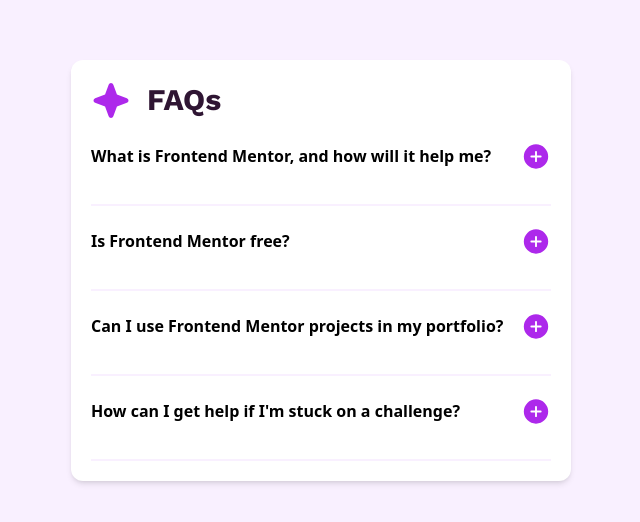
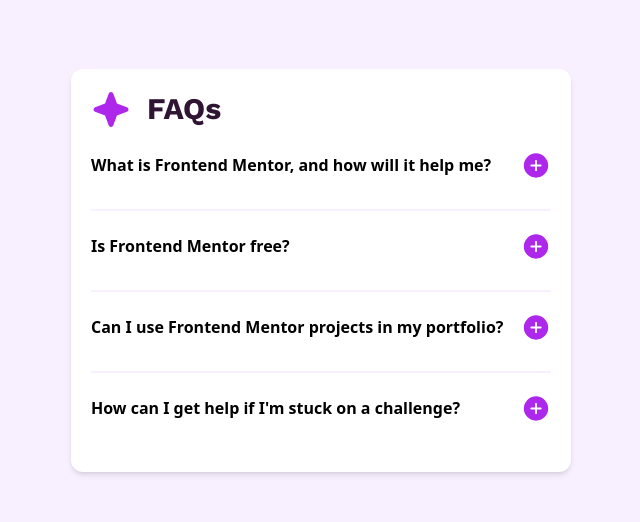
Before and after one commit to papilo-cloud/Accordion, a React (Vite) app: page / in a window 1280 px wide. Shown: the part 130-652 px from the top of the page, without its empty margins (319-959 px from the left). Built offline with nearby package versions, Linux system fonts and the light colour scheme.

Commit message:
remove trailling border-bottom

```diff
--- a/src/components/template/accordion/accordionContent/contentRoot.tsx
+++ b/src/components/template/accordion/accordionContent/contentRoot.tsx
@@ -1,5 +1,5 @@
 import clsx from 'clsx'
-import { ComponentProps, ReactNode} from 'react'
+import { ComponentProps, ReactNode, useEffect, useRef} from 'react'
 import DisplayButton from './DisplayButton'
 import ContentText from './contentText'
 
@@ -12,8 +12,20 @@
 
 const ContentRoot= ({className, children, showIcon=true, minusIconFill, plusIconFill, ...props}: contentProps) => {
 
+    const ref = useRef<HTMLDivElement>(null!)
+    useEffect(() => {
+      let lastChild = ref.current.nextElementSibling as HTMLElement
+        if (lastChild == null) {
+            ref.current.style.borderBottom = '0'
+            ref.current.style.borderBottom = '0'
+        }
+    }, [])
+
     return (
-        <div className={clsx(' flex flex-col gap-3 border-b-2 border-purple-grayish', className)} {...props}>
+        <div
+            className={clsx(' flex flex-col gap-2 border-b-2 border-purple-grayish', className)}
+            {...props}
+            ref={ref}>
             <DisplayButton showIcon={showIcon}
                 minusIconFill={minusIconFill}
                 plusIconFill={plusIconFill}>
```
